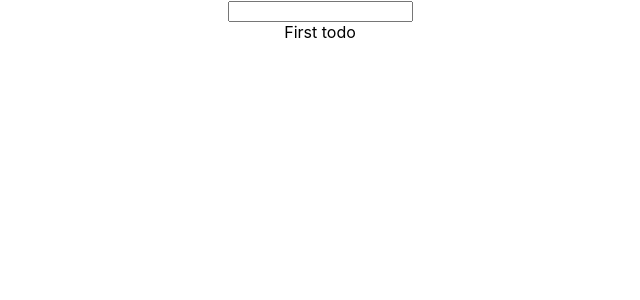
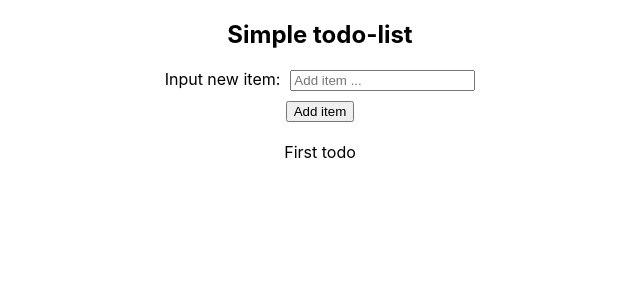
Before and after one commit to SanderKoopmans/hooks_todo, a React (Create React App) app: page / in a window 1280 px wide. Shown: the top 300 px of the page, without its empty margins (320-960 px from the left). Built offline with nearby package versions, Linux system fonts and the light colour scheme.

Commit message:
add controls and proptyping

```diff
--- a/package.json
+++ b/package.json
@@ -6,6 +6,7 @@
     "@testing-library/jest-dom": "^4.2.4",
     "@testing-library/react": "^9.3.2",
     "@testing-library/user-event": "^7.1.2",
+    "prop-types": "^15.7.2",
     "react": "^16.13.1",
     "react-dom": "^16.13.1",
     "react-scripts": "3.4.1"
--- a/src/App.css
+++ b/src/App.css
@@ -1,3 +1,15 @@
 .App {
   text-align: center;
 }
+
+.form-todo {
+  margin: 10px;
+}
+
+input {
+  margin: 0 0 0 10px;
+}
+
+.btn-submit {
+  margin: 10px 0;
+}
--- a/src/App.jsx
+++ b/src/App.jsx
@@ -1,7 +1,12 @@
 import React, { useState } from 'react';
+import PropTypes from 'prop-types';
 import './App.css';
 
 const Todo = ({ todo }) => <div className="todo">{todo.text}</div>;
+
+Todo.propTypes = {
+  todo: PropTypes.string.isRequired,
+};
 
 const TodoForm = ({ addTodo }) => {
   const [value, setValue] = useState('');
@@ -14,14 +19,26 @@ const TodoForm = ({ addTodo }) => {
   };
 
   return (
-    <form onSubmit={handleSubmit}>
-      <input
-        type="text"
-        className="input"
-        value={value}
-        onChange={e => setValue(e.target.value)} />
+    <form className="form-todo" onSubmit={handleSubmit}>
+      <div className="todo-input">
+        <label htmlFor="todo">
+          Input new item:
+          <input
+            type="text"
+            name="todo"
+            className="input"
+            placeholder="Add item ..."
+            value={value}
+            onChange={e => setValue(e.target.value)} />
+        </label>
+      </div>
+      <button className="btn-submit" type="submit">Add item</button>
     </form>
   );
+};
+
+TodoForm.propTypes = {
+  addTodo: PropTypes.func.isRequired,
 };
 
 const App = () => {
@@ -36,6 +53,7 @@ const App = () => {
 
   return (
     <div className="App">
+      <h2>Simple todo-list</h2>
       <div className="todo-list">
         <TodoForm addTodo={addTodo} />
         {todos.map((todo, index) => (
```
